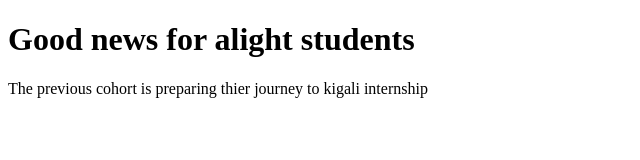
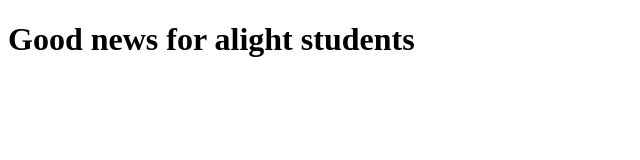
Before and after one commit to RehabSalah123/alight-website, a plain HTML site: page index.html in a window 1280 px wide. Shown: the whole page, without its empty margins (0-640 px from the left). Drawn offline with Linux system fonts and the light colour scheme.

```diff
--- a/index.html
+++ b/index.html
@@ -9,7 +9,7 @@
 </h1>
 </body>
         <p>
-            The previous cohort is preparing thier journey to kigali internship
+
         </p>
     </div>
  </body>
```
